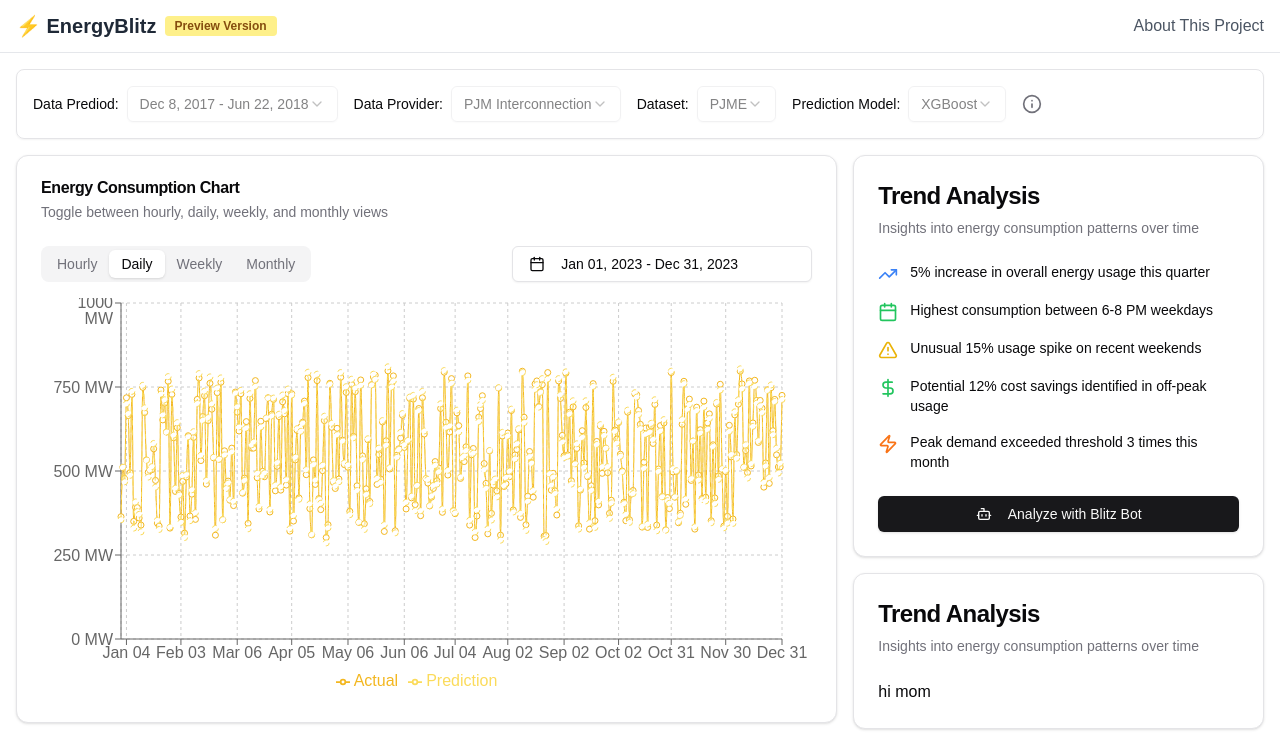
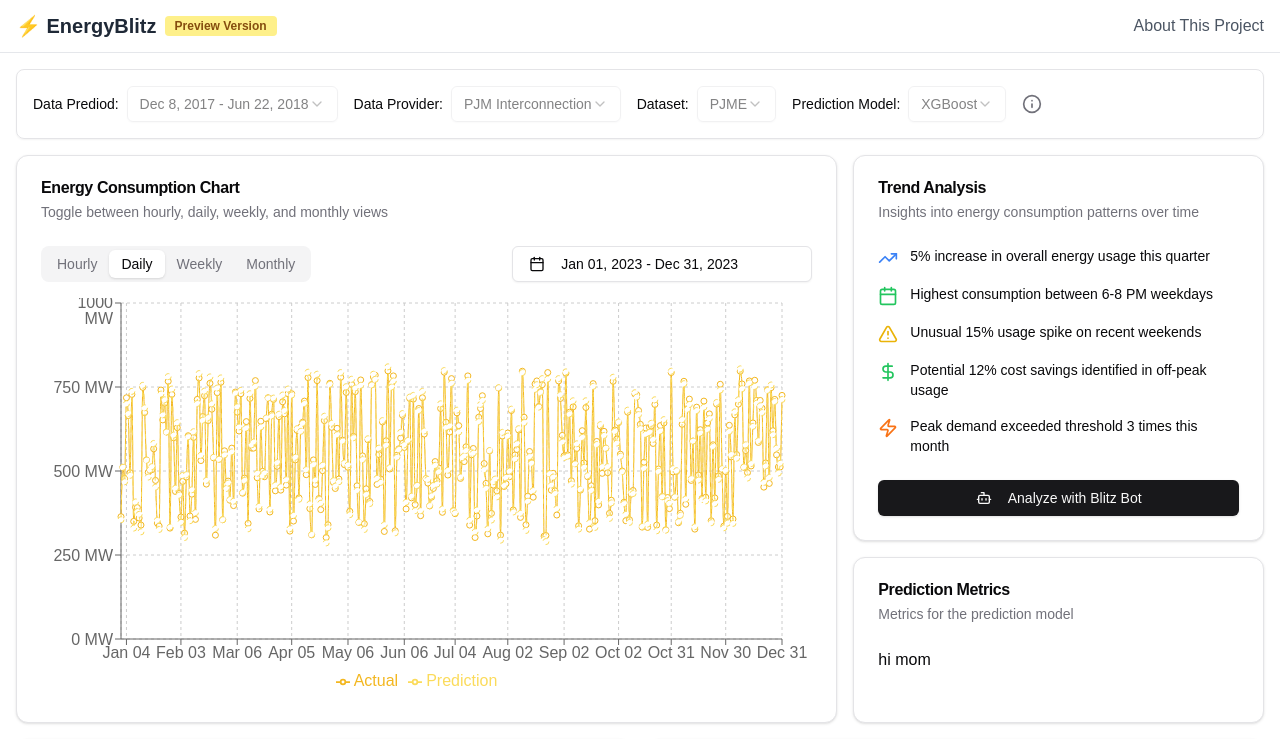
Before and after one commit to henrykobutra/energyblitz, a Next.js app: page /dashboard in a window 1280 px wide. Shown: the top 739 px of the page. Built offline with nearby package versions, Linux system fonts and the light colour scheme.

Commit message:
extracted Card Header

```diff
--- /dev/null
+++ b/components/CardHeader.tsx
@@ -0,0 +1,20 @@
+import {
+  CardHeader as UICardHeader,
+  CardTitle,
+  CardDescription,
+} from "@/components/ui/card";
+
+export function CardHeader({
+  title,
+  description,
+}: {
+  title: string;
+  description: string;
+}) {
+  return (
+    <UICardHeader>
+      <CardTitle>{title}</CardTitle>
+      <CardDescription>{description}</CardDescription>
+    </UICardHeader>
+  );
+}
--- a/components/analysis/ImpactAssessment.tsx
+++ b/components/analysis/ImpactAssessment.tsx
@@ -1,11 +1,9 @@
 import {
   Card,
   CardContent,
-  CardDescription,
-  CardHeader,
-  CardTitle,
   CardFooter,
 } from "@/components/ui/card";
+import { CardHeader } from "@/components/CardHeader";
 import {
   Thermometer,
   CloudRain,
@@ -22,12 +20,10 @@ import { Button } from "@/components/ui/button";
 export function ImpactAssessment() {
   return (
     <Card className="h-full flex flex-col">
-      <CardHeader>
-        <CardTitle className="text-2xl font-bold">Impact Assessment</CardTitle>
-        <CardDescription className="text-muted-foreground">
-          Quantitative analysis of external factors influencing energy demand
-        </CardDescription>
-      </CardHeader>
+      <CardHeader
+        title="Impact Assessment"
+        description="Quantitative analysis of external factors influencing energy demand"
+      />
       <CardContent className="flex-grow space-y-6">
         <ul className="space-y-4">
           <li className="flex items-start space-x-3">
--- a/components/analysis/Recommendation.tsx
+++ b/components/analysis/Recommendation.tsx
@@ -1,11 +1,9 @@
 import {
   Card,
   CardContent,
-  CardDescription,
-  CardHeader,
-  CardTitle,
   CardFooter,
 } from "@/components/ui/card";
+import { CardHeader } from "@/components/CardHeader";
 import { Button } from "@/components/ui/button";
 import {
   Lightbulb,
@@ -18,12 +16,10 @@ import {
 export function Recommendations() {
   return (
     <Card className="h-full flex flex-col">
-      <CardHeader>
-        <CardTitle className="text-2xl font-bold">Recommendations</CardTitle>
-        <CardDescription className="text-muted-foreground">
-          AI-powered suggestions to improve grid efficiency
-        </CardDescription>
-      </CardHeader>
+      <CardHeader
+        title="Recommendations"
+        description="AI-powered suggestions to improve grid efficiency"
+      />
       <CardContent className="flex-grow space-y-6">
         <ul className="space-y-4">
           <li className="flex flex-col space-y-2">
--- a/components/analysis/TrendAnalysis.tsx
+++ b/components/analysis/TrendAnalysis.tsx
@@ -1,11 +1,5 @@
-import {
-  Card,
-  CardContent,
-  CardDescription,
-  CardHeader,
-  CardTitle,
-  CardFooter,
-} from "@/components/ui/card";
+import { Card, CardContent, CardFooter } from "@/components/ui/card";
+import { CardHeader } from "@/components/CardHeader";
 import {
   TrendingUp,
   Calendar,
@@ -19,12 +13,10 @@ import { Button } from "@/components/ui/button";
 export function TrendAnalysis() {
   return (
     <Card className="h-full flex flex-col">
-      <CardHeader>
-        <CardTitle className="text-2xl font-bold">Trend Analysis</CardTitle>
-        <CardDescription className="text-muted-foreground">
-          Insights into energy consumption patterns over time
-        </CardDescription>
-      </CardHeader>
+      <CardHeader
+        title="Trend Analysis"
+        description="Insights into energy consumption patterns over time"
+      />
       <CardContent className="flex-grow space-y-6">
         <ul className="space-y-4">
           <li className="flex items-start space-x-3">
--- a/components/charts/EnergyConsumptionChart.tsx
+++ b/components/charts/EnergyConsumptionChart.tsx
@@ -1,13 +1,8 @@
 "use client";
 
 import { useState, useEffect } from "react";
-import {
-  Card,
-  CardContent,
-  CardDescription,
-  CardHeader,
-  CardTitle,
-} from "@/components/ui/card";
+import { Card, CardContent } from "@/components/ui/card";
+import { CardHeader } from "@/components/CardHeader";
 import { Tabs, TabsList, TabsTrigger } from "@/components/ui/tabs";
 import {
   LineChart,
@@ -104,12 +99,10 @@ export function EnergyConsumptionChart() {
 
   return (
     <Card className="w-full max-w-4xl">
-      <CardHeader>
-        <CardTitle>Energy Consumption Chart</CardTitle>
-        <CardDescription>
-          Toggle between hourly, daily, weekly, and monthly views
-        </CardDescription>
-      </CardHeader>
+      <CardHeader
+        title="Energy Consumption Chart"
+        description="Toggle between hourly, daily, weekly, and monthly views"
+      />
       <CardContent>
         <div className="flex justify-between items-center mb-4">
           <Tabs value={activeTab} onValueChange={setActiveTab}>
--- a/components/charts/PredictionMetrics.tsx
+++ b/components/charts/PredictionMetrics.tsx
@@ -1,20 +1,13 @@
-import {
-  Card,
-  CardContent,
-  CardHeader,
-  CardTitle,
-  CardDescription,
-} from "@/components/ui/card";
+import { Card, CardContent } from "@/components/ui/card";
+import { CardHeader } from "@/components/CardHeader";
 
 export function PredictionMetrics() {
   return (
     <Card className="h-full flex flex-col">
-      <CardHeader>
-        <CardTitle className="text-2xl font-bold">Trend Analysis</CardTitle>
-        <CardDescription className="text-muted-foreground">
-          Insights into energy consumption patterns over time
-        </CardDescription>
-      </CardHeader>
+      <CardHeader
+        title="Prediction Metrics"
+        description="Metrics for the prediction model"
+      />
       <CardContent className="flex-grow space-y-6">hi mom</CardContent>
     </Card>
   );
```
